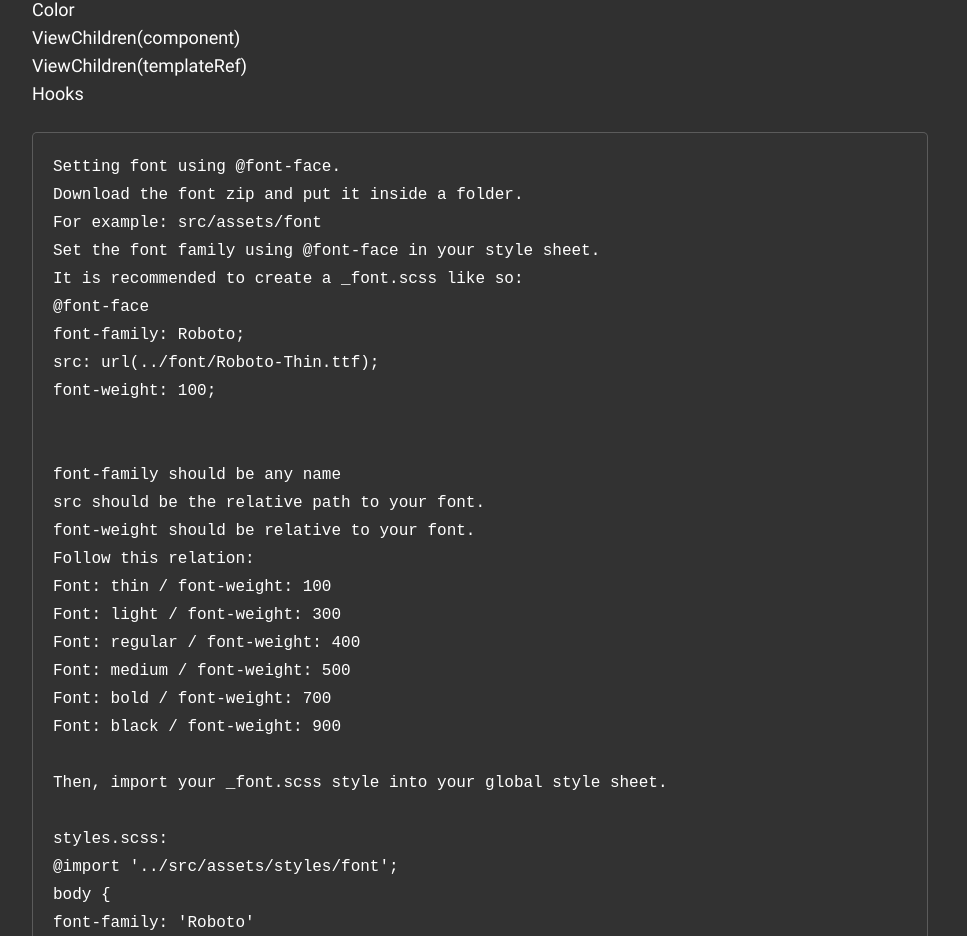
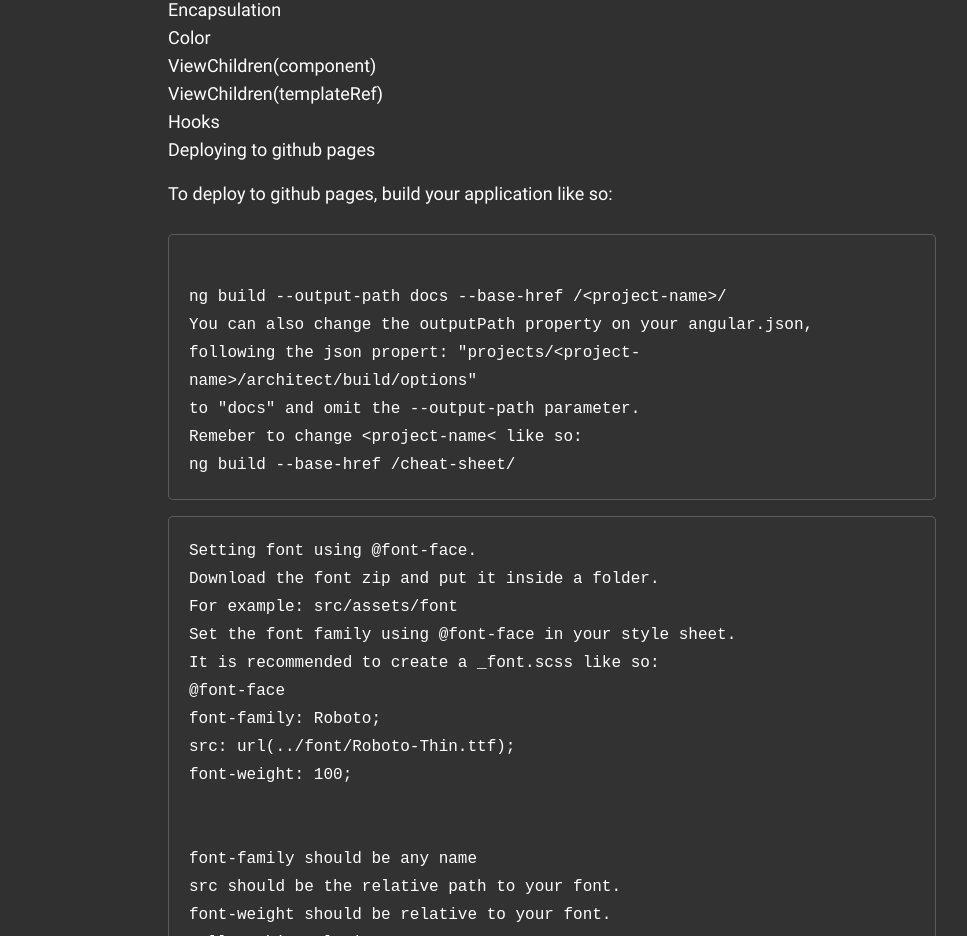
Before and after one commit to VictorPetch/cheat-sheet, an Angular app: page / in a window 1280 px wide. Shown: the part 970-1906 px from the top of the page, without its empty margins (88-1055 px from the left). Built offline with nearby package versions, Linux system fonts and the light colour scheme.

Commit message:
Added deploy section

```diff
--- a/src/app/app.component.html
+++ b/src/app/app.component.html
@@ -45,11 +45,26 @@
 		<div>ViewChildren(component)</div>
 		<div>ViewChildren(templateRef)</div>
 		<div>Hooks</div>
+		<div>Deploying to github pages</div>
 	</div>
 	<!-- #endregion -->
 
+	<!-- #region Deploy to github pages -->
+	<p>To deploy to github pages, build your application like so:</p>
 
-	<pre class="code-text-section" ngNonBindable>
+	<pre class="code-text-section">
+
+		{{'ng build --output-path docs --base-href /&lt;project-name&gt;/' }}
+		You can also change the outputPath property on your angular.json,
+		following the json propert: "projects/&lt;project-name&gt;/architect/build/options"
+		to "docs" and omit the --output-path parameter.
+		Remeber to change &lt;project-name&lt; like so:
+		ng build --base-href /cheat-sheet/
+	</pre>
+	<!-- #endregion -->
+
+	<!-- #region Setting font -->
+	<pre class="code-text-section">
 		Setting font using @font-face.
 		Download the font zip and put it inside a folder.
 		For example: src/assets/font
@@ -81,7 +96,9 @@
 		font-weight: 100
 		&#123;
 	</pre>
+	<!-- #endregion -->
 
+	<!-- #region Double click directive -->
 	<pre class="code-text-section">
 
 		Double click
@@ -101,8 +118,9 @@
 		)
 		.subscribe(() => console.log('Double Click!'));
 	</pre>
+	<!-- #endregion -->
 
-
+	<!-- #region Table trick -->
 	<pre class="code-text-section">
 		<div>
 			Table trick
@@ -140,6 +158,7 @@
 			<div style="display: table-cell;background-color: green;">Pineapple</div>
 		</div>
 	</pre>
+	<!-- #endregion -->
 
 	<app-card>
 
--- a/src/app/app.component.scss
+++ b/src/app/app.component.scss
@@ -19,8 +19,8 @@
 // Pretty much the body
 .content{
 	padding: 30px 120px 0;
-	width: 70%;
-	margin-top: 84px;
+	width: 60%;
+	margin: 84px auto 0;
 }
 
 p{
```
